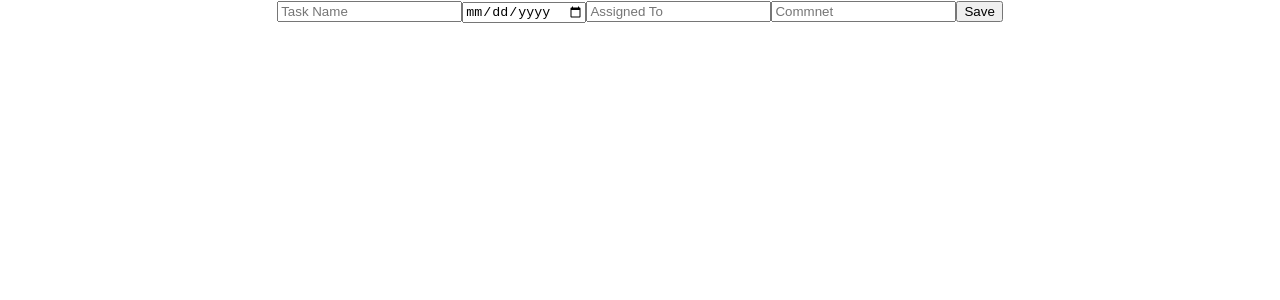
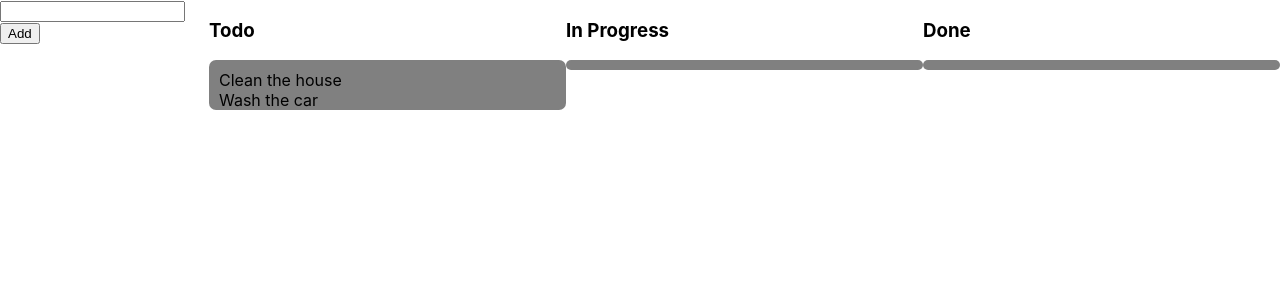
Before and after one commit to kmdzinarishvili/react_todo, a React (Create React App) app: page / in a window 1280 px wide. Shown: the top 300 px of the page. Built offline with nearby package versions, Linux system fonts and the light colour scheme.

Commit message:
initial functionality

```diff
--- a/package.json
+++ b/package.json
@@ -6,9 +6,13 @@
     "@testing-library/jest-dom": "^5.11.9",
     "@testing-library/react": "^11.2.3",
     "@testing-library/user-event": "^12.6.0",
+    "i": "^0.3.6",
+    "lodash": "^4.17.20",
     "react": "^17.0.1",
+    "react-beautiful-dnd": "^13.0.0",
     "react-dom": "^17.0.1",
     "react-scripts": "4.0.1",
+    "uuid": "^8.3.2",
     "web-vitals": "^0.2.4"
   },
   "scripts": {
--- a/src/App.css
+++ b/src/App.css
@@ -1,38 +1,35 @@
-.App {
-  text-align: center;
+* {
+  box-sizing: border-box;
 }
 
-.App-logo {
-  height: 40vmin;
-  pointer-events: none;
+.App {
+  display: flex;
+  width: 100%;
+  justify-content: space-around;
 }
 
-@media (prefers-reduced-motion: no-preference) {
-  .App-logo {
-    animation: App-logo-spin infinite 20s linear;
-  }
+.App .column {
+  width: 30%;
 }
 
-.App-header {
-  background-color: #282c34;
-  min-height: 100vh;
+.droppable-col {
+  width: 100%;
+  background-color: gray;
+  padding: 10px 10px 0 10px;
+  border-radius: 7px;
   display: flex;
   flex-direction: column;
-  align-items: center;
-  justify-content: center;
-  font-size: calc(10px + 2vmin);
-  color: white;
 }
 
-.App-link {
-  color: #61dafb;
+.item {
+  margin-bottom: 10px;
+  background-color: gray;
+  color: white;
+  border: 1px solid white;
+  padding: 5px;
+  border-radius: 7px;
 }
 
-@keyframes App-logo-spin {
-  from {
-    transform: rotate(0deg);
-  }
-  to {
-    transform: rotate(360deg);
-  }
+.item.dragging {
+  background-color: coral;
 }
--- a/src/App.js
+++ b/src/App.js
@@ -1,11 +1,130 @@
 import './App.css';
 import Form from './Form';
+import {useState} from "react";
+import { DragDropContext, Droppable, Draggable } from 'react-beautiful-dnd';
+import _ from "lodash";
+import {v4} from "uuid";
+
+
+const item = {
+  id: v4(),
+  name: "Clean the house"
+}
+
+const item2 = {
+  id: v4(),
+  name: "Wash the car"
+}
+
 
 function App() {
+  const [text, setText] = useState("")
+  const [list, setList] = useState([]);
+  const [state, setState] = useState({
+    "todo": {
+      title:"Todo",
+      items: [item, item2]
+    },
+    "in-progress": {
+      title:"In Progress",
+      items: []
+    },
+    "done": {
+      title: "Done",
+      items:[]
+    }
+  });
+  const handleDragEnd = ({destination, source}) => {
+    if (!destination) {
+      return
+    }
+
+    if (destination.index === source.index && destination.droppableId === source.droppableId) {
+      return
+    }
+
+    const itemCopy = {...state[source.droppableId].items[source.index]}
+
+    setState(prev => {
+      prev = {...prev}
+      prev[source.droppableId].items.splice(source.index, 1)
+
+      prev[destination.droppableId].items.splice(destination.index, 0, itemCopy)
+
+      return prev
+    })
+  }
+
+  const addItem = () => {
+    setState(prev => {
+      return {
+        ...prev,
+        todo: {
+          title: "Todo",
+          items: [
+            {
+              id: v4(),
+              name: text
+            },
+            ...prev.todo.items
+          ]
+        }
+      }
+    })
+
+    setText("")
+  }
+
+
   return (
     <div className="App">
+            <div>
+        <input type="text" value={text} onChange={(e) => setText(e.target.value)}/>
+        <button onClick={addItem}>Add</button>
+      </div>
+        <DragDropContext onDragEnd={e=> console.log(e)}>
+        {_.map(state, (data, key) => {
+          return(
+            <div key= {key} className={"column"}>
+              <h3>{data.title}</h3>
 
-        <Form/>
+          <Droppable droppableId={key}>
+            {(provided) =>{
+              return (
+                <div ref={provided.innerRef}
+                {...provided.droppableProps}
+                className={"droppable-col"}
+                >
+                {data.items.map((el, index)=>{
+                  return(
+                      <Draggable key ={el.id} index={index} draggableId={el.id}>
+                        {(provided) =>{
+                          return(
+                            <div
+                            className={"items"}
+                            ref= {provided.innerRef}
+                            {...provided.draggableProps}
+                            {...provided.dragHandleProps}>
+                              {el.name}
+                            </div>
+                          )
+                        }
+
+                        }
+                      </Draggable>
+                  )
+                })}
+                {provided.placeholder}
+                </div>
+              )
+
+            }}
+
+          </Droppable>
+          </div>)
+        })}
+        </DragDropContext>
+        {/* <Form list ={list} setList = {setList}/> */}
     </div>
   );
 }
```
Also changed, not shown: 2 other files (tests, documents, lock files or other folders).
